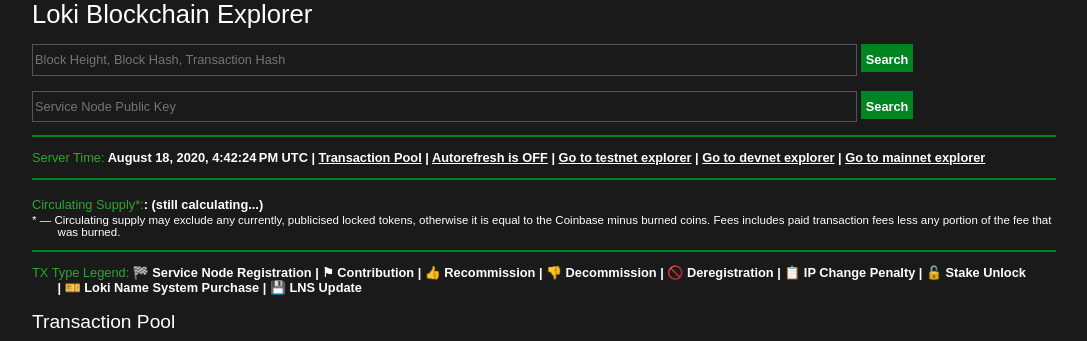
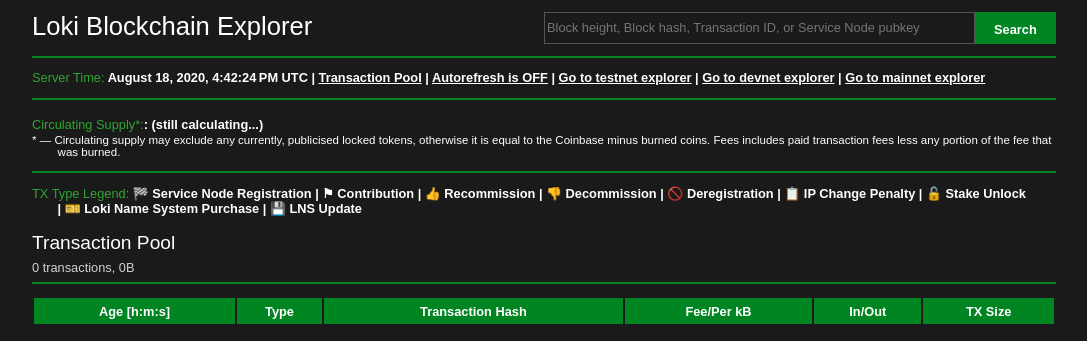
Before and after one commit to oxen-io/oxen-observer, a Flask app: template templates/index.html in a window 1280 px wide. Shown: the top 341 px of the page, without its empty margins (96-1183 px from the left). Run offline with Flask 2, Linux system fonts and the light colour scheme; the template is opened without the code that fills it, so the values that code supplies are empty.

Commit message:
Implement search
This works and displays a little differently than before:

- Only one search box for block/tx/SN instead of one for block/tx and
  one for SN
- Put the search box at the top right when the page is wide enough.
- When a search result is found we redirect to its proper URL rather
  than displaying on the search URL

```diff
--- a/observer.py
+++ b/observer.py
@@ -6,6 +6,7 @@ import babel.dates
 import json
 import sys
 import statistics
+import string
 from base64 import b32encode, b16decode
 from werkzeug.routing import BaseConverter
 from pygments import highlight
@@ -237,7 +238,7 @@ def main(refresh=None, page=0, per_page=None, first=None, last=None):
         end_height = max(0, height - per_page*page - 1)
         start_height = max(0, end_height - per_page + 1)
 
-    blocks = FutureJSON(lmq, lokid, 'rpc.get_block_headers_range', args={
+    blocks = FutureJSON(lmq, lokid, 'rpc.get_block_headers_range', cache_key='main', args={
         'start_height': start_height,
         'end_height': end_height,
         'get_tx_hashes': True,
@@ -322,20 +323,41 @@ def sns():
         inactive_sns=inactive,
         )
 
+def tx_req(lmq, lokid, txid, **kwargs):
+    return FutureJSON(lmq, lokid, 'rpc.get_transactions', cache_seconds=10, cache_key='single',
+            args={
+                "txs_hashes": [txid],
+                "decode_as_json": True,
+                "tx_extra": True,
+                "prune": True,
+                },
+            **kwargs)
 
+def sn_req(lmq, lokid, pubkey, **kwargs):
+    return FutureJSON(lmq, lokid, 'rpc.get_service_nodes', 5, cache_key='single',
+            args={"service_node_pubkeys": [pubkey]}, **kwargs
+        )
+
+def block_req(lmq, lokid, hash_or_height, **kwargs):
+    if len(hash_or_height) <= 10 and hash_or_height.isdigit():
+        return FutureJSON(lmq, lokid, 'rpc.get_block_header_by_height', cache_key='single',
+                args={ "height": int(hash_or_height) }, **kwargs)
+    else:
+        return FutureJSON(lmq, lokid, 'rpc.get_block_header_by_hash', cache_key='single',
+                args={ "hash": hash_or_height }, **kwargs)
+
+
+@app.route('/service_node/<hex64:pubkey>')  # For backwards compatibility with old explorer URLs
 @app.route('/sn/<hex64:pubkey>')
-@app.route('/service_node/<hex64:pubkey>')  # For backwards compatibility with old explorer URLs
 def show_sn(pubkey):
     lmq, lokid = lmq_connection()
     info = FutureJSON(lmq, lokid, 'rpc.get_info', 1)
     hfinfo = FutureJSON(lmq, lokid, 'rpc.hard_fork_info', 10)
-    sn = FutureJSON(lmq, lokid, 'rpc.get_service_nodes', 5, cache_key='single', args={
-        "service_node_pubkeys": [pubkey]}).get()
+    sn = sn_req(lmq, lokid, pubkey).get()
 
     if 'service_node_states' not in sn or not sn['service_node_states']:
         return flask.render_template('not_found.html',
                 info=info.get(),
-                hf=hfinfo.get(),
                 type='sn',
                 id=pubkey,
                 )
@@ -362,12 +384,7 @@ def show_sn(pubkey):
 def show_tx(txid, more_details=False):
     lmq, lokid = lmq_connection()
     info = FutureJSON(lmq, lokid, 'rpc.get_info', 1)
-    txs = FutureJSON(lmq, lokid, 'rpc.get_transactions', cache_seconds=10, args={
-        "txs_hashes": [txid],
-        "decode_as_json": True,
-        "tx_extra": True,
-        "prune": True,
-        }).get()
+    txs = tx_req(lmq, lokid, txid).get()
 
     if 'txs' not in txs or not txs['txs']:
         return flask.render_template('not_found.html',
@@ -434,3 +451,40 @@ def show_tx(txid, more_details=False):
             block_info=block_info,
             **more_details,
             )
+
+
+@app.route('/search')
+def search():
+    lmq, lokid = lmq_connection()
+    info = FutureJSON(lmq, lokid, 'rpc.get_info', 1)
+    val = flask.request.args.get('value')
+
+    if val and len(val) < 10 and val.isdigit(): # Block height
+        return show_block(val)
+    if not val or len(val) != 64 or any(c not in string.hexdigits for c in val):
+        return flask.render_template('not_found.html',
+                info=info.get(),
+                type='bad_search',
+                id=val,
+                )
+
+    # Initiate all the lookups at once, then redirect to whichever one responds affirmatively
+    snreq = sn_req(lmq, lokid, val)
+    blreq = block_req(lmq, lokid, val, fail_okay=True)
+    txreq = tx_req(lmq, lokid, val)
+
+    sn = snreq.get()
+    if 'service_node_states' in sn and sn['service_node_states']:
+        return flask.redirect(flask.url_for('show_sn', pubkey=val), code=301)
+    bl = blreq.get()
+    if bl and 'block_header' in bl and bl['block_header']:
+        return flask.redirect(flask.url_for('show_block', hash=val), code=301)
+    tx = txreq.get()
+    if tx and 'txs' in tx and tx['txs']:
+        return flask.redirect(flask.url_for('show_tx', txid=val), code=301)
+
+    return flask.render_template('not_found.html',
+            info=info.get(),
+            type='search',
+            id=val,
+            )
--- a/static/style.css
+++ b/static/style.css
@@ -12,6 +12,32 @@ h1, h2, h3, h4, h5, h6 {
     font-weight: normal;
     margin-bottom: 0.2em;
 }
+
+#header>#header-content {
+    display: flex;
+    flex-wrap: wrap;
+    padding-top: 12px;
+    padding-bottom: 12px;
+}
+#header h1 {
+    flex: 50%;
+    min-width: 500px;
+}
+#header form.top-search {
+    flex: 50%;
+    min-width: 500px;
+    display: flex;
+}
+#header form.top-search input[type="text"] {
+    flex-grow: 1;
+    flex-shrink: 1;
+}
+#header form.top-search input[type="submit"] {
+    flex: 0 0 12ex;
+    margin-right: 0;
+}
+
+
 
 .general_info {
     font-size: 12px;
@@ -180,7 +206,7 @@ form {
     display: inline-block;
 }
 
-.style-1 input[type="text"] {
+.top-search input[type="text"] {
     padding: 2px;
     border: solid 1px rgba(255, 255, 255, 0.25);
     background-color: #1a1a1a;
@@ -190,8 +216,8 @@ form {
     color: white;
 }
 
-.style-1 input[type="text"]:focus,
-.style-1 input[type="text"].focus {
+.top-search input[type="text"]:focus,
+.top-search input[type="text"].focus {
     border: solid 1px #008522;
 }
 h1, h2, h3, h4, h5, h6 { color: white; }
--- a/templates/_basic.html
+++ b/templates/_basic.html
@@ -15,7 +15,7 @@
 <body>
 <div id="header" class="Wrapper">
     {% block header %}
-    <div>
+    <div id="header-content">
         <h1 class="Header"><a href="/">Loki
                 {%if info and info.testnet%}
                     <span style="color:#ff6b62">Testnet</span>
@@ -23,16 +23,12 @@
                     <span style="color:#af5bd2">Devnet</span>
                 {%endif%}
                 Blockchain Explorer</a></h1>
-        <form action="/search" method="get" style="width: 100%; margin-top:15px;" class="style-1">
-            <input type="text" name="value" size="120" placeholder="Block Height, Block Hash, Transaction Hash">
+        <form action="/search" method="get" class="top-search">
+            <input type="text" name="value" size="64" placeholder="Block height, Block hash, Transaction ID, or Service Node pubkey">
             <input type="submit" class="PageButton" value="Search">
         </form>
-        <form action="/search_service_node" method="get" style="width: 100%; margin-top:15px; margin-bottom: 1em;" class="style-1">
-            <input type="text" name="value" size="120" placeholder="Service Node Public Key">
-            <input type="submit" class="PageButton" value="Search">
-        </form>
-        <div class="TitleUnderliner" style="margin-bottom: 1em"></div>
     </div>
+    <div class="TitleUnderliner" style="margin-bottom: 1em"></div>
     {% endblock %}
 </div>
 
```
Also changed, not shown: templates/not_found.html (+9 -1 lines).
